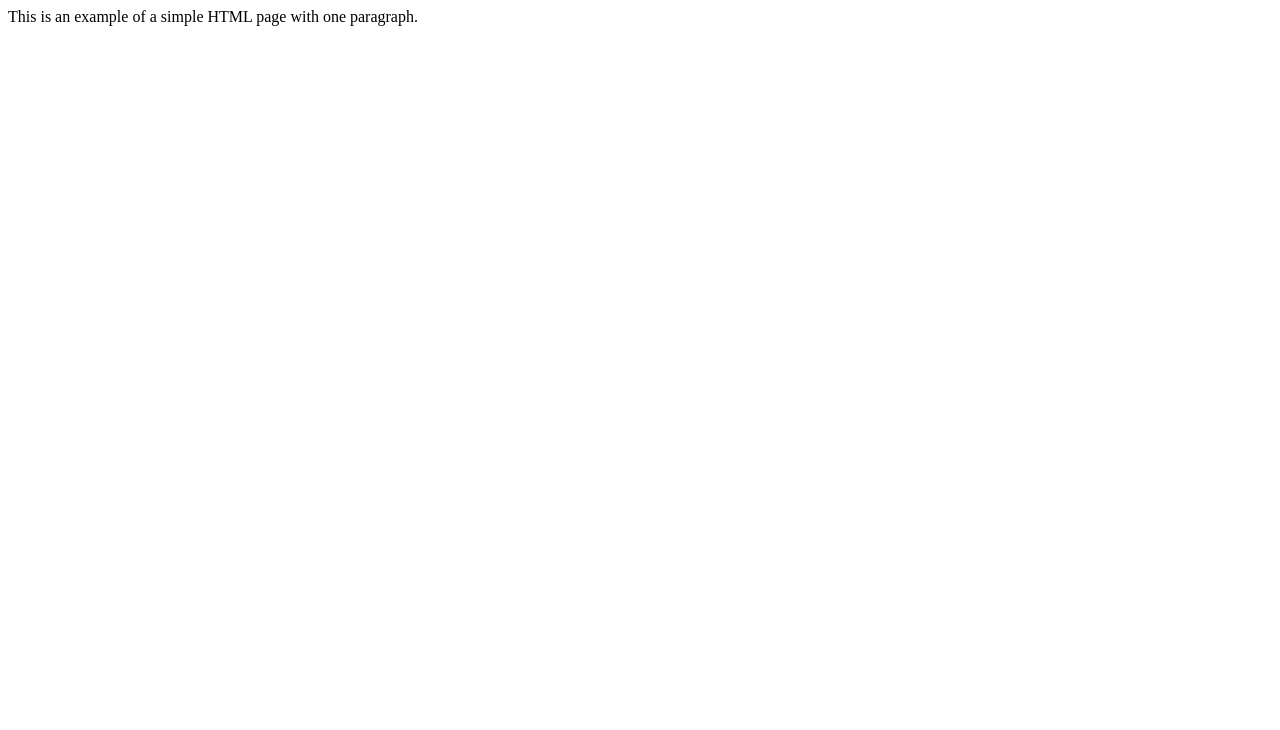
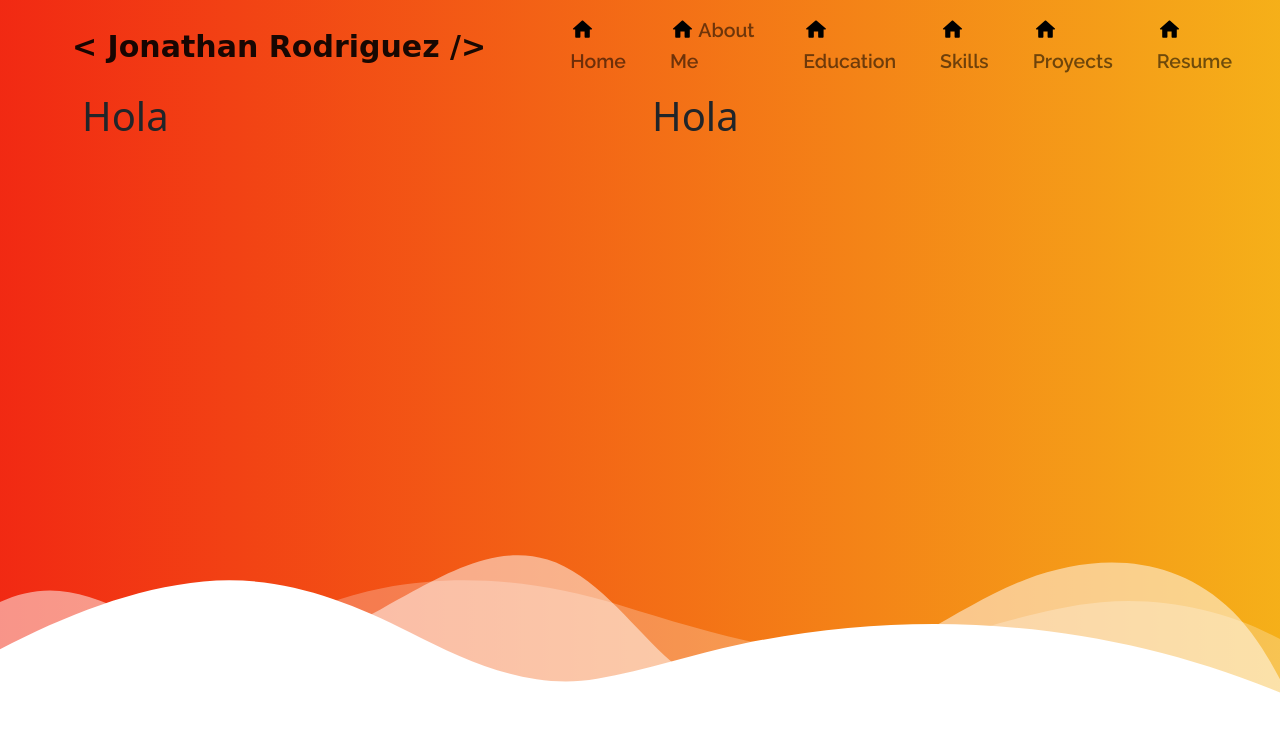
Before and after one commit to jonathanr123/portfolio, a plain HTML site: page index.html in a window 1280 px wide. Drawn offline with nearby package versions, Linux system fonts and the light colour scheme; a web font is replaced by a local one.

Commit message:
Navbar y fondo de Home listo

```diff
--- /dev/null
+++ b/index.css
@@ -0,0 +1,103 @@
+@import url('https://fonts.googleapis.com/css2?family=The+Nautigal&display=swap');
+@import url('https://fonts.googleapis.com/css2?family=Raleway:wght@600&display=swap');
+#Home{
+    width: 100%;
+    height: 700px;
+    background: #f12711;  /* fallback for old browsers */
+    background: -webkit-linear-gradient(to left, hsla(41, 92%, 53%, 0.603), hsla(6, 89%, 51%, 0.623)),url(images/goku.jpg); /* Chrome 10-25, Safari 5.1-6 */
+    background: linear-gradient(to left, hsl(41, 92%, 53%), hsl(6, 89%, 51%)); /* W3C, IE 10+/ Edge, Firefox 16+, Chrome 26+, Opera 12+, Safari 7+ */
+    background-size: cover;
+    background-attachment: fixed;
+    position: relative;
+}
+
+
+
+.logo{
+    font-family: 'The Nautigal', cursive;
+    font-size: 30px;
+    font-weight: 700;
+    padding: 0 60px;
+    text-decoration: none;
+}
+
+.nav-a{
+    font-family: 'Raleway', sans-serif;
+    font-weight: 900;
+    font-size: 19.5px;
+}
+
+.nav-a img{
+    height: 1.3em;
+    width: 1.3em;
+    vertical-align: middle;
+    margin-bottom: 5px;
+    margin-right: 3px;
+}
+
+.sticky {
+    transition: all .3s ease-out 0s!important;
+    background: #f12711;  /* fallback for old browsers */
+    background: -webkit-linear-gradient(to left, hsla(41, 92%, 53%, 0.603), hsla(6, 89%, 51%, 0.623)),url(images/goku.jpg); /* Chrome 10-25, Safari 5.1-6 */
+    background: linear-gradient(to left, hsl(41, 92%, 53%), hsl(6, 89%, 51%));
+}
+
+.azul {
+    background:rgba(255, 255, 255, 0.432);
+}
+
+#nav-aa{
+    position: relative;
+    text-decoration: none;
+}
+
+#nav-aa::hover{
+    color: rgba(0,0,0,.4);
+    outline: none;
+}
+
+#nav-aa:before {
+    content: "";
+    position: absolute;
+    width: 90%;
+    height: 4px;
+    bottom: 8px;
+    background-color: #000;
+    visibility: hidden;
+    transform: scaleX(0);
+    transition: 0.3s;
+    border-radius: 5px;
+  }
+
+#nav-aa:hover:before,
+#nav-aa:focus:before {
+    visibility: visible;
+    transform: scaleX(1);
+  }
+
+#nav-aa:active{
+    color: red;
+}
+
+
+/* WAVE */
+.custom-shape-divider-bottom-1642442524 {
+    position: absolute;
+    bottom: 0;
+    left: 0;
+    width: 100%;
+    overflow: hidden;
+    line-height: 0;
+    transform: rotate(180deg);
+}
+
+.custom-shape-divider-bottom-1642442524 svg {
+    position: relative;
+    display: block;
+    width: calc(106% + 1.3px);
+    height: 158px;
+}
+
+.custom-shape-divider-bottom-1642442524 .shape-fill {
+    fill: #FFFFFF;
+}
--- a/index.html
+++ b/index.html
@@ -1,8 +1,87 @@
-<html>
-    <head>
-        <title>Example</title>
-    </head>
-    <body>
-        <p>This is an example of a simple HTML page with one paragraph.</p>
-    </body>
+<!DOCTYPE html>
+<html lang="en">
+<head>
+  <title>Portfolio</title>
+  <meta charset="utf-8">
+  <meta name="viewport" content="width=device-width, initial-scale=1">
+  <!-- Bootstrap CSS -->
+  <link href="https://cdn.jsdelivr.net/npm/bootstrap@5.1.3/dist/css/bootstrap.min.css" rel="stylesheet" integrity="sha384-1BmE4kWBq78iYhFldvKuhfTAU6auU8tT94WrHftjDbrCEXSU1oBoqyl2QvZ6jIW3" crossorigin="anonymous">
+
+  <link rel="stylesheet" href="index.css">
+
+  <script src="https://cdn.jsdelivr.net/npm/bootstrap@5.1.3/dist/js/bootstrap.bundle.min.js" integrity="sha384-ka7Sk0Gln4gmtz2MlQnikT1wXgYsOg+OMhuP+IlRH9sENBO0LRn5q+8nbTov4+1p" crossorigin="anonymous"></script>
+
+  <script src="https://cdn.jsdelivr.net/npm/jquery@3.5.1/dist/jquery.slim.min.js"></script>
+        <script src="https://cdn.jsdelivr.net/npm/popper.js@1.16.1/dist/umd/popper.min.js"></script>
+        <script src="https://cdn.jsdelivr.net/npm/bootstrap@4.6.1/dist/js/bootstrap.bundle.min.js"></script>
+
+
+</head>
+<body>
+<section id="Home">
+  <nav id="cosa" class="navbar navbar-expand-lg navbar-light sticky-top sticky">
+    <div class="container-fluid">
+      <a class="navbar-brand logo" href="#">< Jonathan Rodriguez /></a>
+      <button class="navbar-toggler" type="button" data-bs-toggle="collapse" data-bs-target="#navbarSupportedContent" aria-controls="navbarSupportedContent" aria-expanded="false" aria-label="Toggle navigation">
+        <span class="navbar-toggler-icon"></span>
+      </button>
+      <div class="collapse navbar-collapse" id="navbarSupportedContent">
+        <ul class="navbar-nav ms-auto mb-2 mb-lg-0">
+          <li class="nav-item">
+            <a class="nav-link nav-a"  id="nav-aa" aria-current="page" href="Home"><img src="icons/home.svg">Home</a>
+          </li>
+          <li class="nav-item">
+            <a class="nav-link nav-a" id="nav-aa" href="Hola"><img src="icons/home.svg">About Me</a>
+          </li>
+          <li class="nav-item">
+            <a class="nav-link nav-a" id="nav-aa" href="#"><img src="icons/home.svg">Education</a>
+          </li>
+          <li class="nav-item">
+            <a class="nav-link nav-a" id="nav-aa" href="#"><img src="icons/home.svg">Skills</a>
+          </li>
+          <li class="nav-item">
+            <a class="nav-link nav-a" id="nav-aa" href="#"><img src="icons/home.svg">Proyects</a>
+          </li>
+          <li class="nav-item">
+            <a class="nav-link nav-a" id="nav-aa" href="#"><img src="icons/home.svg">Resume</a>
+          </li>
+        </ul>
+      </div>
+    </div>
+  </nav>
+
+  <div class="container">
+    <div class="row">
+      <div class="col-md-6"><h1>Hola</h1></div>
+      <div class="col-md-6"><h1>Hola</h1></div>
+    </div>
+  </div>
+  <div class="custom-shape-divider-bottom-1642442524">
+    <svg data-name="Layer 1" xmlns="http://www.w3.org/2000/svg" viewBox="0 0 1200 120" preserveAspectRatio="none">
+        <path d="M0,0V46.29c47.79,22.2,103.59,32.17,158,28,70.36-5.37,136.33-33.31,206.8-37.5C438.64,32.43,512.34,53.67,583,72.05c69.27,18,138.3,24.88,209.4,13.08,36.15-6,69.85-17.84,104.45-29.34C989.49,25,1113-14.29,1200,52.47V0Z" opacity=".25" class="shape-fill"></path>
+        <path d="M0,0V15.81C13,36.92,27.64,56.86,47.69,72.05,99.41,111.27,165,111,224.58,91.58c31.15-10.15,60.09-26.07,89.67-39.8,40.92-19,84.73-46,130.83-49.67,36.26-2.85,70.9,9.42,98.6,31.56,31.77,25.39,62.32,62,103.63,73,40.44,10.79,81.35-6.69,119.13-24.28s75.16-39,116.92-43.05c59.73-5.85,113.28,22.88,168.9,38.84,30.2,8.66,59,6.17,87.09-7.5,22.43-10.89,48-26.93,60.65-49.24V0Z" opacity=".5" class="shape-fill"></path>
+        <path d="M0,0V5.63C149.93,59,314.09,71.32,475.83,42.57c43-7.64,84.23-20.12,127.61-26.46,59-8.63,112.48,12.24,165.56,35.4C827.93,77.22,886,95.24,951.2,90c86.53-7,172.46-45.71,248.8-84.81V0Z" class="shape-fill"></path>
+    </svg>
+  </div>
+</section>
+
+<section id="Hola"></section>
+
+
+<script>
+  $(document).ready(function(){
+    $(window).scroll(function(){
+      var scroll = $(window).scrollTop();
+      if (scroll > 30) {
+        $(".sticky").addClass("azul");
+      }
+      else{
+        $(".sticky").removeClass("azul");
+      }
+    })
+  })
+
+</script>
+
+</body>
 </html>
```
Also changed, not shown: icons/home.svg (added), images/goku.jpg (added).
